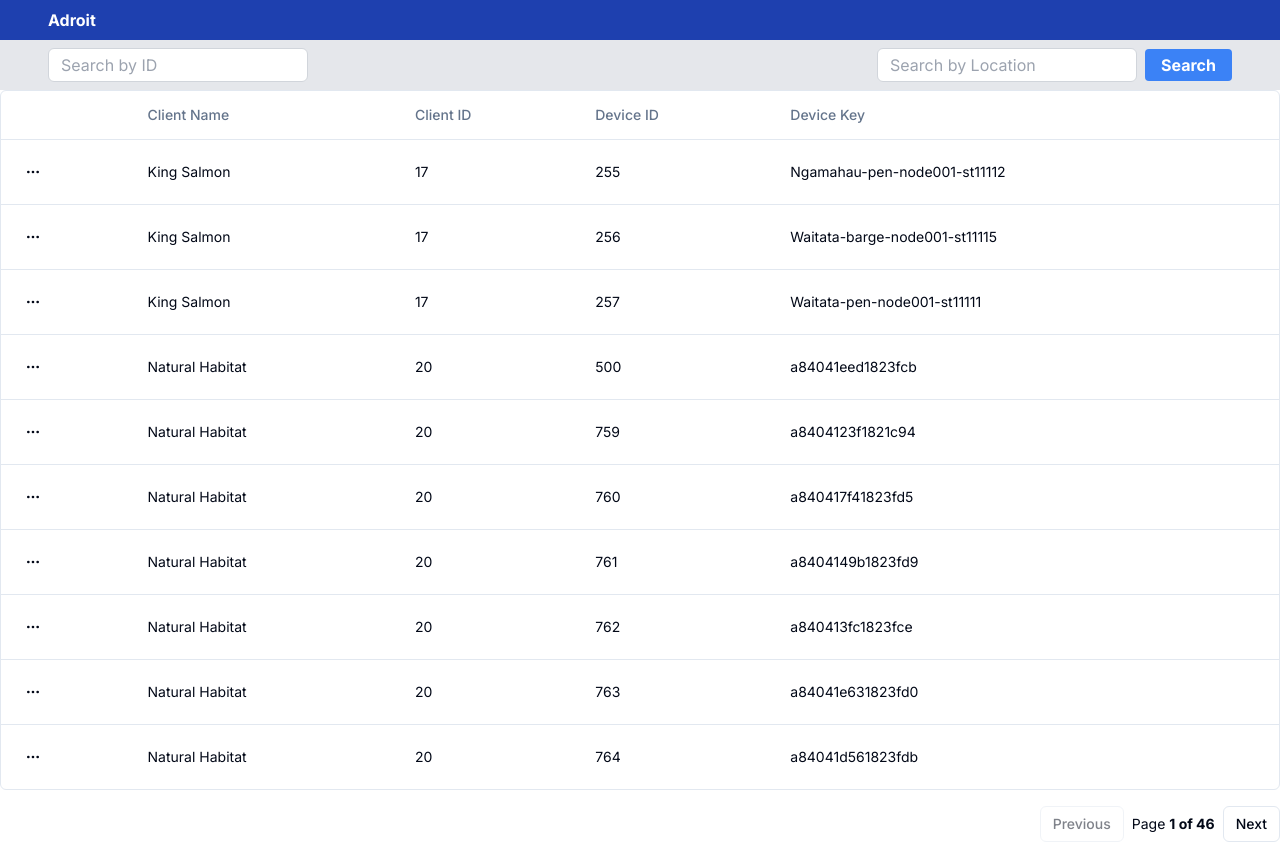
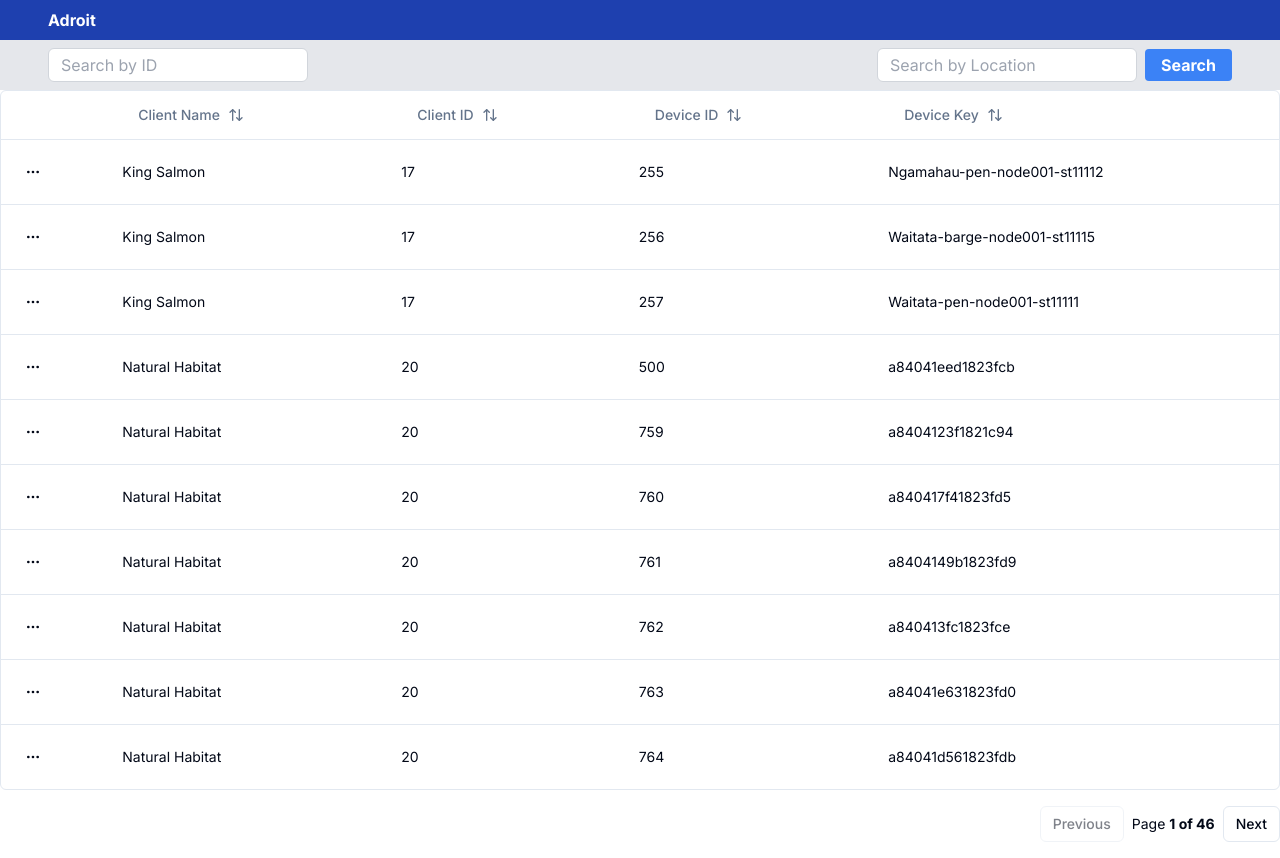
Before and after one commit to songexile/Adroit-Frontend-Manager, a Next.js app: page / in a window 1280 px wide. Built offline with nearby package versions, Linux system fonts and the light colour scheme.

Commit message:
make the column sortable

```diff
--- a/src/app/iotTable/columns.tsx
+++ b/src/app/iotTable/columns.tsx
@@ -1,8 +1,8 @@
 // columns.tsx
 import React from 'react';
 import { ColumnDef } from '@tanstack/react-table';
-import { MoreHorizontal } from 'lucide-react';
 import { Button } from '@/components/ui/button';
+import { ArrowUpDown, MoreHorizontal } from 'lucide-react';
 import {
   DropdownMenu,
   DropdownMenuContent,
@@ -61,19 +61,61 @@
     },
     {
       accessorKey: 'client_name',
-      header: 'Client Name',
+      header: ({ column }) => {
+        return (
+          <Button
+            variant='ghost'
+            onClick={() => column.toggleSorting(column.getIsSorted() === 'asc')}
+          >
+            Client Name
+            <ArrowUpDown className='ml-2 h-4 w-4' />
+          </Button>
+        );
+      },
     },
+
     {
       accessorKey: 'client_id',
-      header: 'Client ID',
+      header: ({ column }) => {
+        return (
+          <Button
+            variant='ghost'
+            onClick={() => column.toggleSorting(column.getIsSorted() === 'asc')}
+          >
+            Client ID
+            <ArrowUpDown className='ml-2 h-4 w-4' />
+          </Button>
+        );
+      },
     },
     {
       accessorKey: 'device_id',
-      header: 'Device ID',
+      header: ({ column }) => {
+        return (
+          <Button
+            variant='ghost'
+            onClick={() => column.toggleSorting(column.getIsSorted() === 'asc')}
+          >
+            Device ID
+            <ArrowUpDown className='ml-2 h-4 w-4' />
+          </Button>
+        );
+      },
     },
+
     {
       accessorKey: 'device_key',
-      header: 'Device Key',
+      header: ({ column }) => {
+        return (
+          <Button
+            variant='ghost'
+            onClick={() => column.toggleSorting(column.getIsSorted() === 'asc')}
+          >
+            Device Key
+            <ArrowUpDown className='ml-2 h-4 w-4' />
+          </Button>
+        );
+      },
     },
   ];
 
```
